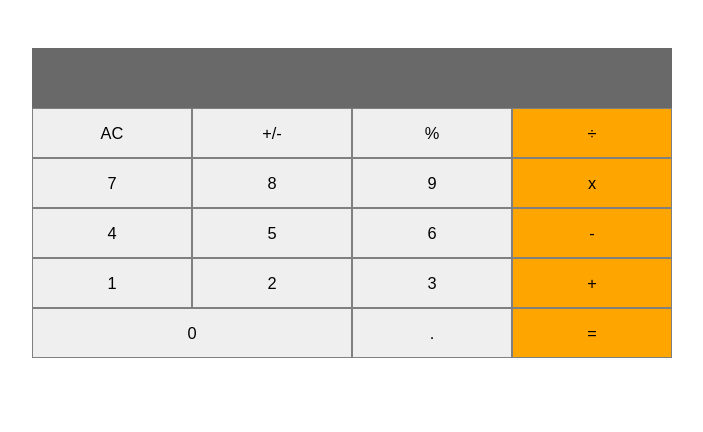
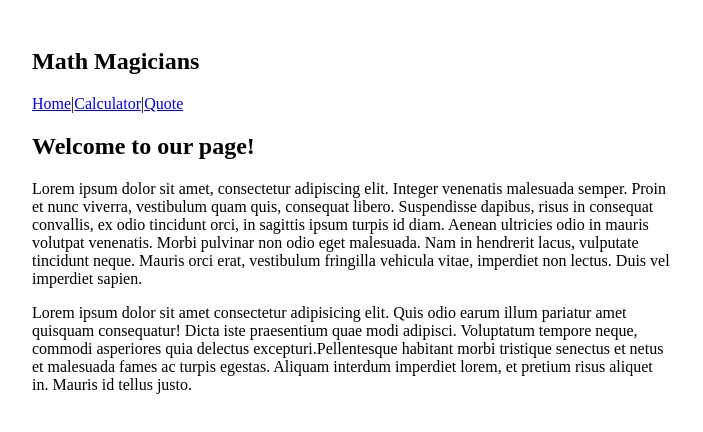
Before and after one commit to memelopez/math-magicians, a React (Create React App) app: page / in a window 1280 px wide. Shown: the top 432 px of the page, without its empty margins (288-991 px from the left). Built offline with nearby package versions, Linux system fonts and the light colour scheme.

Commit message:
Add router dom imports and router structure

```diff
--- a/src/App.js
+++ b/src/App.js
@@ -1,11 +1,34 @@
 // /src/app.js
 import './App.css';
-import Calculator from './components/Calculator';
+import {
+  BrowserRouter as Router, Routes, Route, Link,
+} from 'react-router-dom';
+import Home from './components/Home';
+import CalculatorPage from './components/CalculatorPage';
+import Quote from './components/Quote';
+import ErrorPage from './components/ErrorPage';
 
 function App() {
   return (
     <div className="App">
-      <Calculator />
+      <Router>
+        <nav>
+          <h1 className="main-title">Math Magicians</h1>
+          <div className="nav-links">
+            <Link to="/">Home</Link>
+            <span className="btw-links">|</span>
+            <Link to="/calc">Calculator</Link>
+            <span className="btw-links">|</span>
+            <Link to="/quote">Quote</Link>
+          </div>
+        </nav>
+        <Routes>
+          <Route path="/" element={<Home />} />
+          <Route path="/calc" element={<CalculatorPage />} />
+          <Route path="/quote" element={<Quote />} />
+          <Route path="*" element={<ErrorPage />} />
+        </Routes>
+      </Router>
     </div>
   );
 }
```
